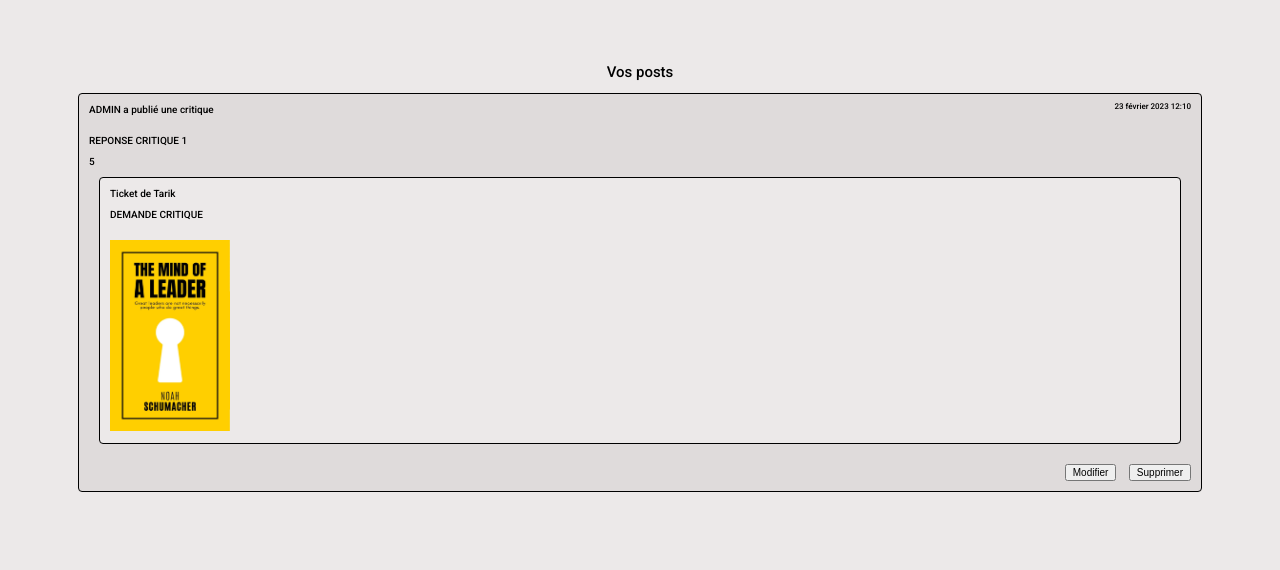
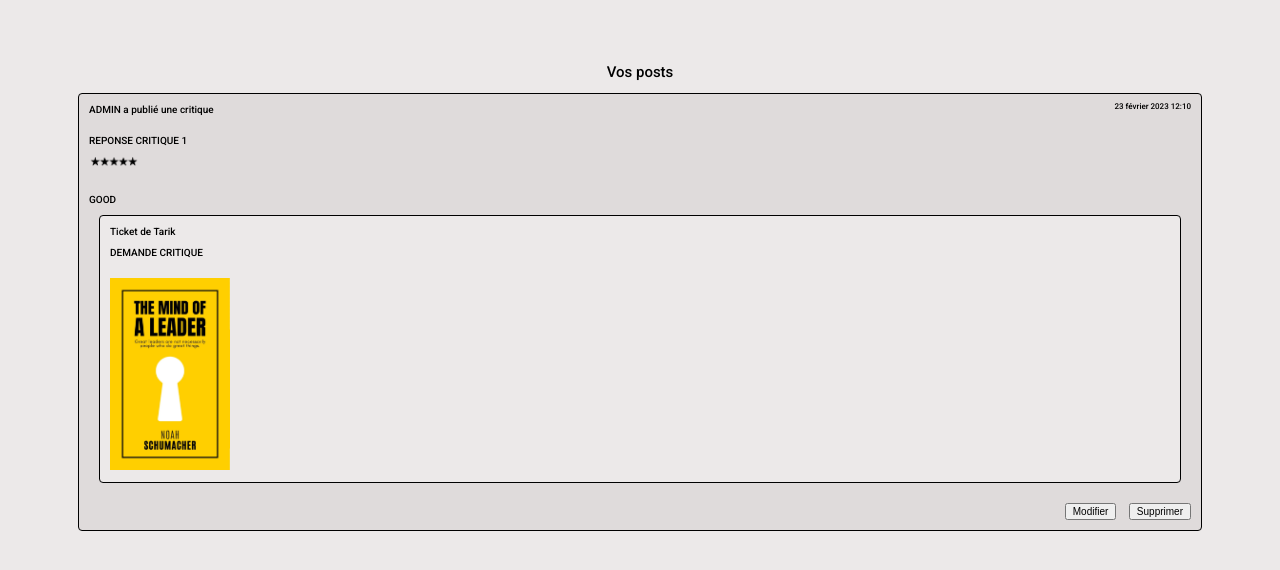
Before and after one commit to TrkSdi/P09_OC_LITReview_Django, a Django app: page /posts/ in a window 1280 px wide. Shown: the part 46-616 px from the top of the page. Run offline with Django 4.2, Linux system fonts and the light colour scheme; a user stored in the database is signed in; data comes from the database, SQL or seed files in the repository; both versions use the stored data as it was after the commit.

Commit message:
final review css

```diff
--- a/src/website/static/css/post.css
+++ b/src/website/static/css/post.css
@@ -107,3 +107,8 @@ h2 {
 .edit-btn, .remove-btn {
     color: black;
 }
+
+.rating-star {
+    width: 50px;
+    margin-bottom: 15px;
+}
--- a/src/website/templates/snippets/post-review-snippets.html
+++ b/src/website/templates/snippets/post-review-snippets.html
@@ -4,7 +4,10 @@
       <p class="time-created">{{ post.time_created }}</p>
    </div>
    <p>{{ post.headline }}</p>
-   <p>{{ post.rating }}</p>
+   <div class="rating">
+      <img class="rating-star" src="{{ post.star_display }}" alt="star-rating">
+   </div>
+   <p>{{ post.body }}</p>
       <div class="responded-ticket">
          <p>Ticket de {{ post.ticket.user }}</p>
          <p>{{ post.ticket.title }}</p>
--- a/src/website/templates/snippets/review-snippets.html
+++ b/src/website/templates/snippets/review-snippets.html
@@ -5,9 +5,9 @@
    </div>
    <p>{{ post.headline }}</p>
    <div class="rating">
-      <p>{{ post.rating }}</p>
       <img class="rating-star" src="{{ post.star_display }}" alt="star-rating">
    </div>
+   <p>{{ post.body }}</p>
       <div class="responded-ticket">
          <p>Ticket de {{ post.ticket.user }}</p>
          <p>{{ post.ticket.title }}</p>
```
Also changed, not shown: src/db.sqlite3.
